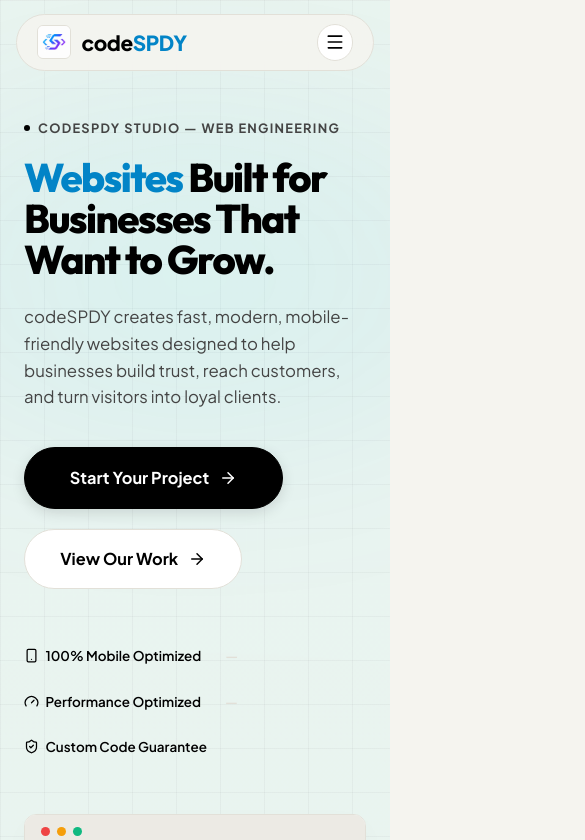
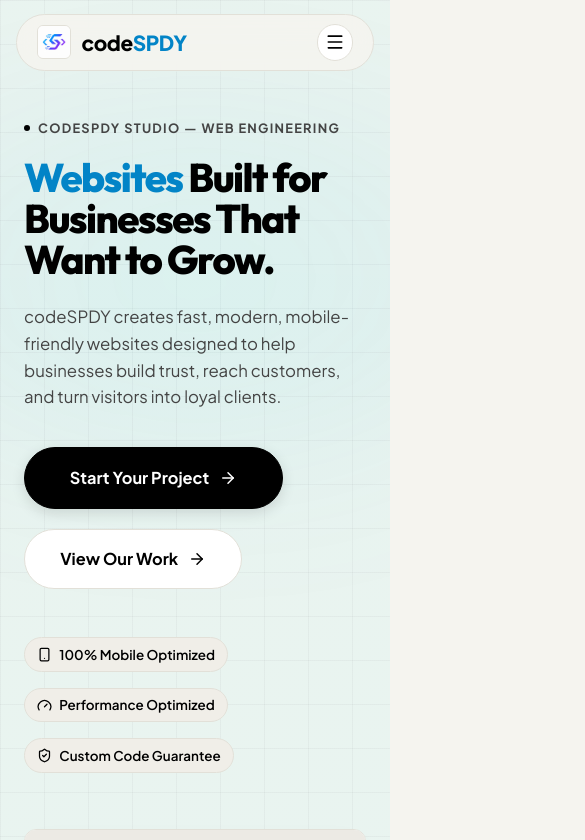
Before and after one commit to don-yanush25/codespdy, a React (Vite) app: page / in a window 390 px wide. Shown: the top 840 px of the page, 585 px wide, since content can reach past the window. Built offline with nearby package versions, Linux system fonts and the light colour scheme.

Commit message:
Fix mobile horizontal overflow and make all sections fully responsive

```diff
--- a/src/components/Hero.jsx
+++ b/src/components/Hero.jsx
@@ -81,27 +81,25 @@ export default function Hero({ onGetStarted, onViewWork }) {
 
           {/* 5. Quiet Editorial Trust Metadata (Below CTA, Above Existing Hero Image) */}
           <div
-            className="animate-fade-in stagger-5"
+            className="animate-fade-in stagger-5 hero-trust-badges"
             style={{
               display: 'flex',
               alignItems: 'center',
-              gap: '1.5rem',
+              gap: '1rem',
               flexWrap: 'wrap',
-              paddingTop: '1rem',
+              paddingTop: '0.5rem',
               fontSize: '0.84rem',
               color: 'var(--text-muted)',
               fontWeight: 600,
             }}
           >
-            <div style={{ display: 'flex', alignItems: 'center', gap: '0.4rem', color: 'var(--text-main)' }}>
+            <div style={{ display: 'inline-flex', alignItems: 'center', gap: '0.45rem', color: 'var(--text-main)', background: 'var(--bg-subtle)', padding: '0.35rem 0.75rem', borderRadius: 'var(--radius-pill)', border: '1px solid var(--border-color)' }}>
               <Smartphone size={15} color="var(--text-main)" /> <span>100% Mobile Optimized</span>
             </div>
-            <span style={{ color: 'var(--border-color)' }}>—</span>
-            <div style={{ display: 'flex', alignItems: 'center', gap: '0.4rem', color: 'var(--text-main)' }}>
+            <div style={{ display: 'inline-flex', alignItems: 'center', gap: '0.45rem', color: 'var(--text-main)', background: 'var(--bg-subtle)', padding: '0.35rem 0.75rem', borderRadius: 'var(--radius-pill)', border: '1px solid var(--border-color)' }}>
               <Gauge size={15} color="var(--text-main)" /> <span>Performance Optimized</span>
             </div>
-            <span style={{ color: 'var(--border-color)' }}>—</span>
-            <div style={{ display: 'flex', alignItems: 'center', gap: '0.4rem', color: 'var(--text-main)' }}>
+            <div style={{ display: 'inline-flex', alignItems: 'center', gap: '0.45rem', color: 'var(--text-main)', background: 'var(--bg-subtle)', padding: '0.35rem 0.75rem', borderRadius: 'var(--radius-pill)', border: '1px solid var(--border-color)' }}>
               <ShieldCheck size={15} color="var(--text-main)" /> <span>Custom Code Guarantee</span>
             </div>
           </div>
--- a/src/components/ProcessTimeline.jsx
+++ b/src/components/ProcessTimeline.jsx
@@ -146,6 +146,7 @@ export default function ProcessTimeline({ onGetStarted }) {
             return (
               <div
                 key={step.num}
+                className="process-grid-card"
                 onMouseEnter={() => setHoveredIndex(index)}
                 style={{
                   padding: '2rem 1.75rem',
@@ -368,6 +369,17 @@ export default function ProcessTimeline({ onGetStarted }) {
         </div>
 
       </div>
+      <style>{`
+        @media (max-width: 768px) {
+          .process-grid-card {
+            border-right: none !important;
+            border-bottom: 1px solid var(--border-color) !important;
+          }
+          .process-grid-card:last-child {
+            border-bottom: none !important;
+          }
+        }
+      `}</style>
     </section>
   );
 }
--- a/src/components/Services.jsx
+++ b/src/components/Services.jsx
@@ -219,7 +219,16 @@ export default function Services({ onSelectService }) {
         }
         @media (max-width: 850px) {
           .editorial-service-row {
-            gridTemplateColumns: 50px 1fr !important;
+            display: flex !important;
+            flex-direction: column !important;
+            align-items: flex-start !important;
+            gap: 0.85rem !important;
+            padding: 1.5rem 1rem !important;
+          }
+          .editorial-service-row > div:last-child {
+            width: 100% !important;
+            text-align: left !important;
+            margin-top: 0.5rem !important;
           }
         }
       `}</style>
--- a/src/index.css
+++ b/src/index.css
@@ -53,10 +53,14 @@ html {
   line-height: 1.6;
   -webkit-font-smoothing: antialiased;
   -moz-osx-font-smoothing: grayscale;
+  overflow-x: hidden;
+  max-width: 100vw;
 }
 
 body {
   overflow-x: hidden;
+  max-width: 100vw;
+  width: 100%;
   min-height: 100vh;
   background-color: var(--bg-page);
   /* Architectural Grid Pattern & Soft Atmospheric Lighting */
@@ -66,6 +70,12 @@ body {
     radial-gradient(circle at 50% 12%, rgba(0, 242, 254, 0.06) 0%, transparent 60%),
     radial-gradient(circle at 85% 70%, rgba(2, 132, 199, 0.04) 0%, transparent 55%);
   background-size: 44px 44px, 44px 44px, 100% 100%, 100% 100%;
+}
+
+.app-root {
+  overflow-x: hidden;
+  max-width: 100vw;
+  width: 100%;
 }
 
 /* Typography & Editorial Hierarchy */
```
